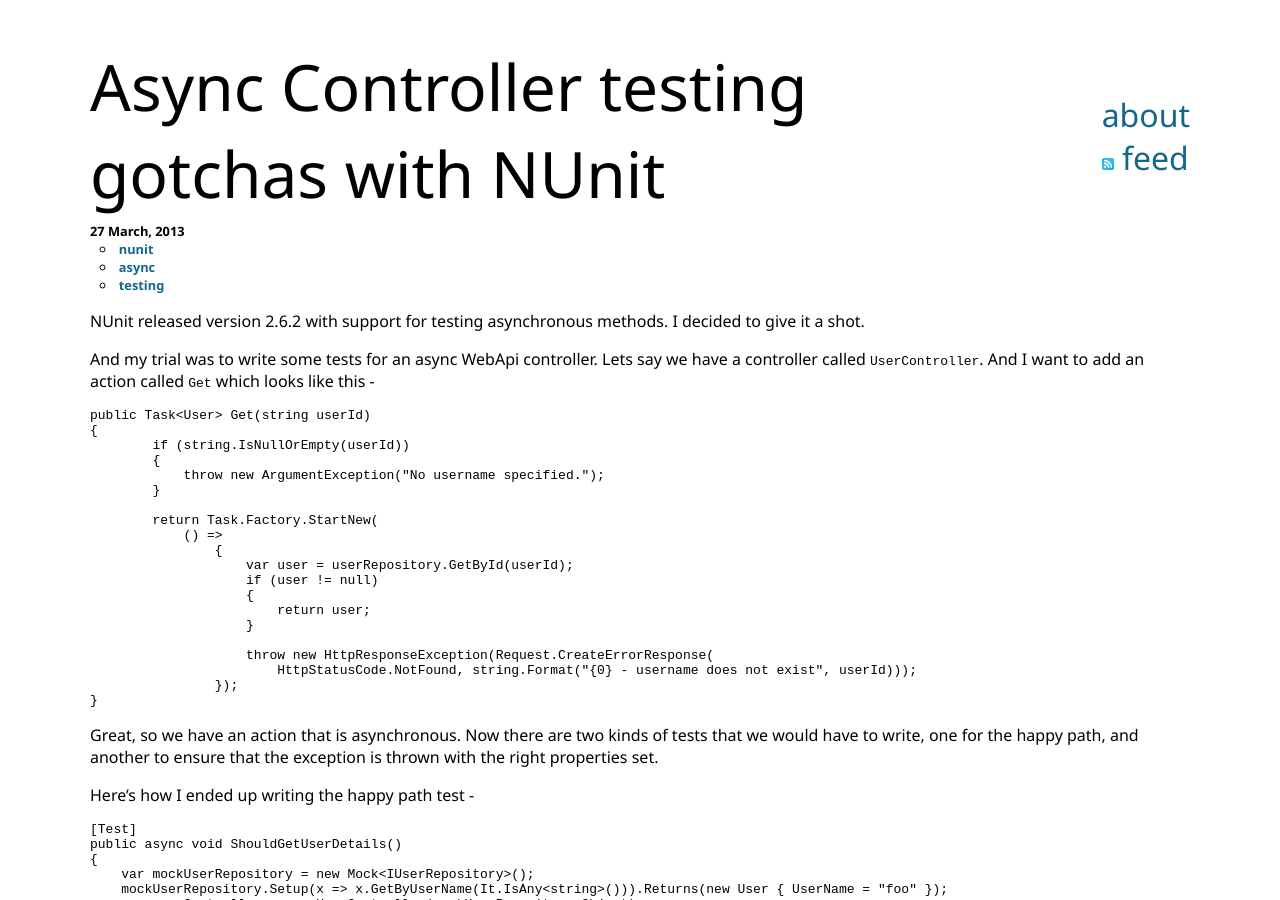
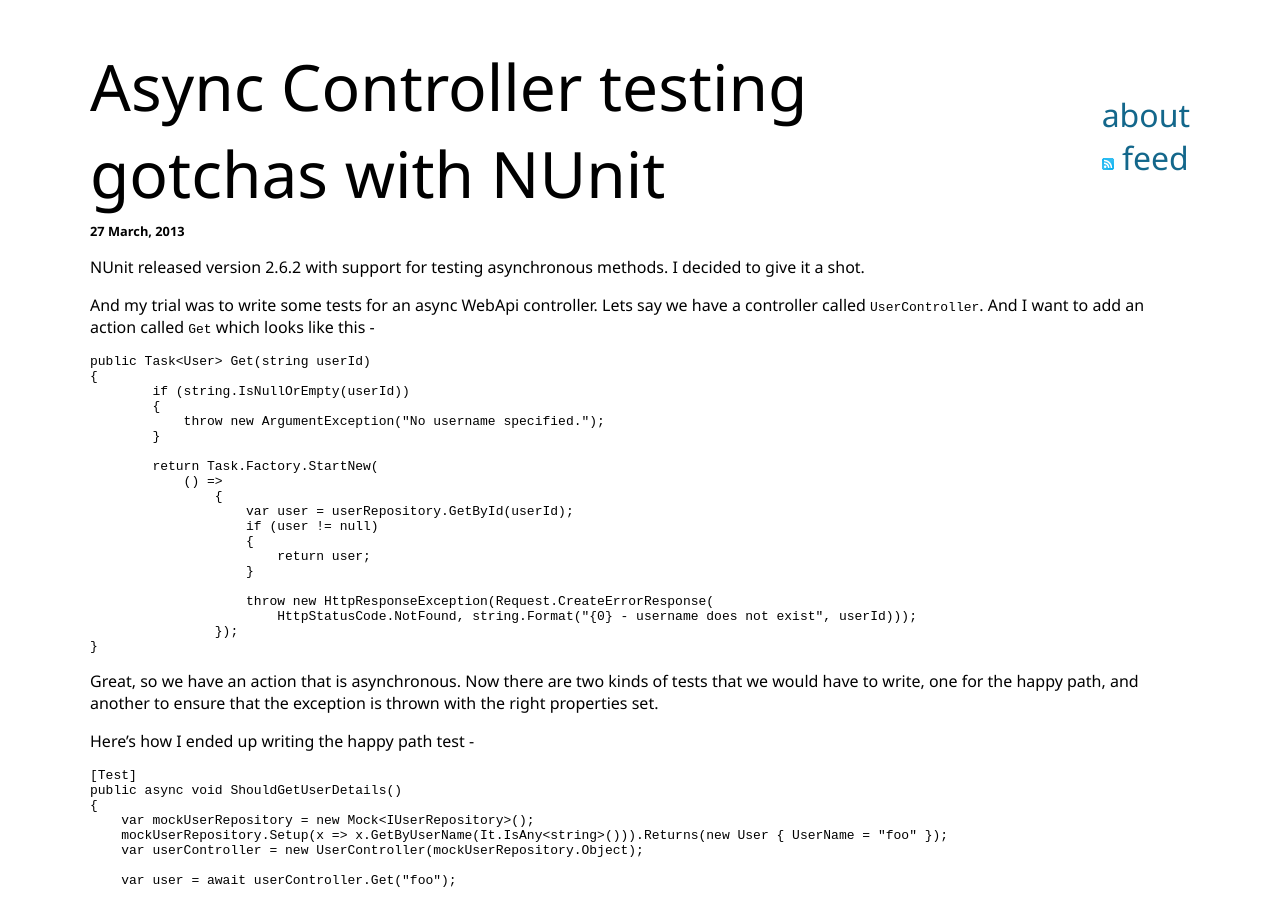
Before and after one commit to sriv/sriv.github.io, a Jekyll site: the page built from _posts/2013-03-27-Async testing gotchas with NUnit - Copy.md, in a window 1280 px wide and 900 px high. Built offline with Jekyll 4.4.1, drawn with Linux system fonts in a browser that asks for light colours; comment, search, counter and statistics services are not loaded.

Commit message:
removed tags from nunit testing gotchas

```diff
--- a/_posts/2013-03-27-Async testing gotchas with NUnit - Copy.md
+++ b/_posts/2013-03-27-Async testing gotchas with NUnit - Copy.md
@@ -4,7 +4,6 @@
 author: "Srikanth Venugopalan"
 permalink: async-controller-testing-nunit-gotchas.html
 comments: true
-tags: "nunit async testing"
 ---
 
 NUnit released version 2.6.2 with support for testing asynchronous methods. I decided to give it a shot.
```
